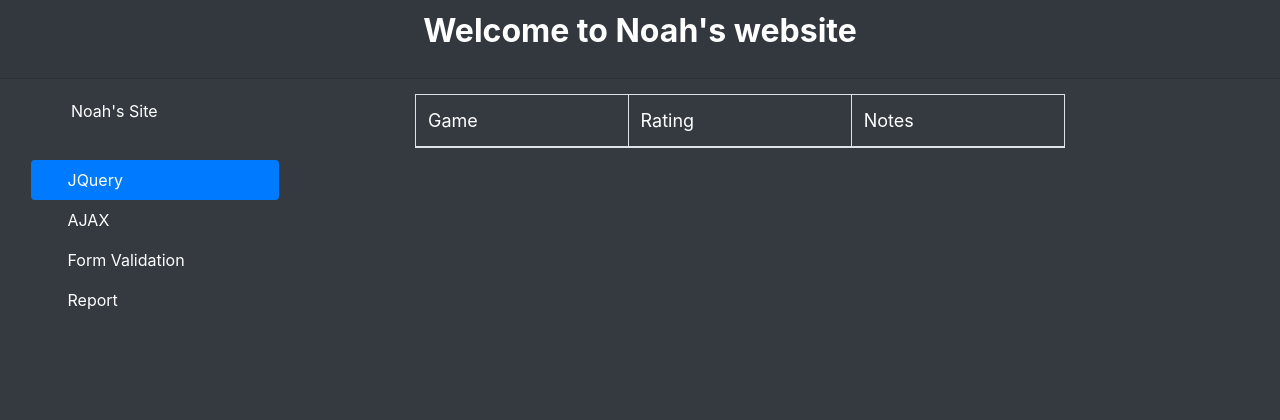
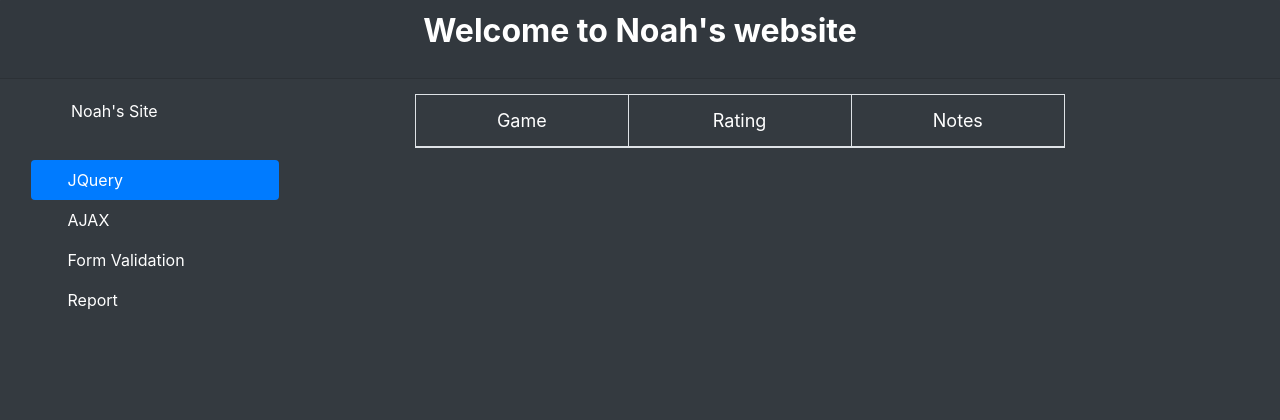
Before and after one commit to Badwolf202/Mywebsite, a PHP site: page / in a window 1280 px wide. Shown: the top 420 px of the page. Run offline with PHP 8.4, Linux system fonts and the light colour scheme; data that the repository does not hold is empty; some libraries are stand-ins or nearby versions.

Commit message:
Really again :(

```diff
--- a/index.php
+++ b/index.php
@@ -70,7 +70,7 @@
         $data = mysqli_query($mysqli, "SELECT * FROM `gameRev`;");
         echo "<style>td{font-size: large; color:white;}, tr { font-size: large; color:white;}</style>";
         echo "<table class='table table-bordered'>";
-        echo "<thead><tr><td>Game</td><td>Rating</td><td>Notes</td></tr></thead>";
+        echo "<thead class='text-center'><tr><td>Game</td><td>Rating</td><td>Notes</td></tr></thead>";
         //write out the current ticket
         echo "<tbody>";
         while ($row = $data->fetch_assoc()) {
```
